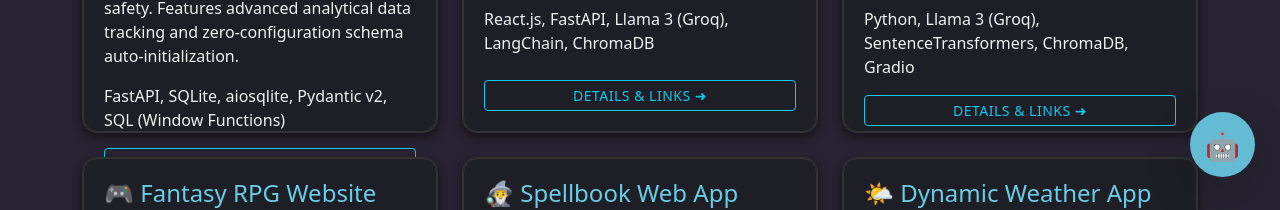
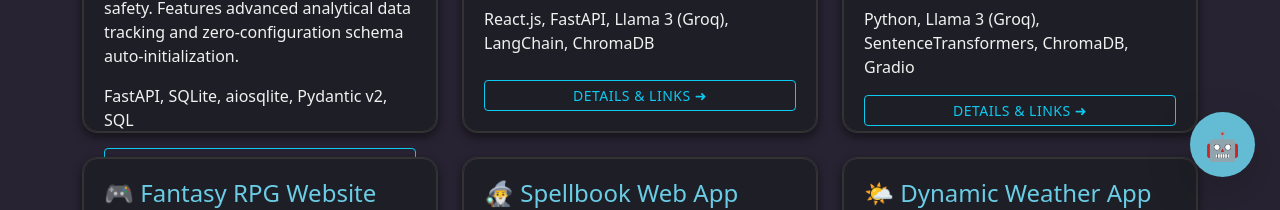
Before and after one commit to Davidva0812/Personal-portfolio, a React (Create React App) app: page /Personal-portfolio/projects in a window 1280 px wide. Shown: the part 598-808 px from the top of the page. Built offline with nearby package versions, Linux system fonts and the light colour scheme.

Commit message:
SQL project.

```diff
--- a/src/pages/Projects.jsx
+++ b/src/pages/Projects.jsx
@@ -17,7 +17,7 @@ import fintechProject from "../assets/images/fintech-project.png";
 const projectsData = [
   {
     title: "🛡️ FinTech Order & Transaction Management System",
-    tech: "FastAPI, SQLite, aiosqlite, Pydantic v2, SQL (Window Functions)",
+    tech: "FastAPI, SQLite, aiosqlite, Pydantic v2, SQL",
     desc: "A production-ready asynchronous backend demonstrating strict ACID transactions and automated rollback safety. Features advanced analytical data tracking and zero-configuration schema auto-initialization.",
     github: "https://github.com/Davidva0812/fintech-order-transaction-fastapi",
     img: fintechProject,
```
